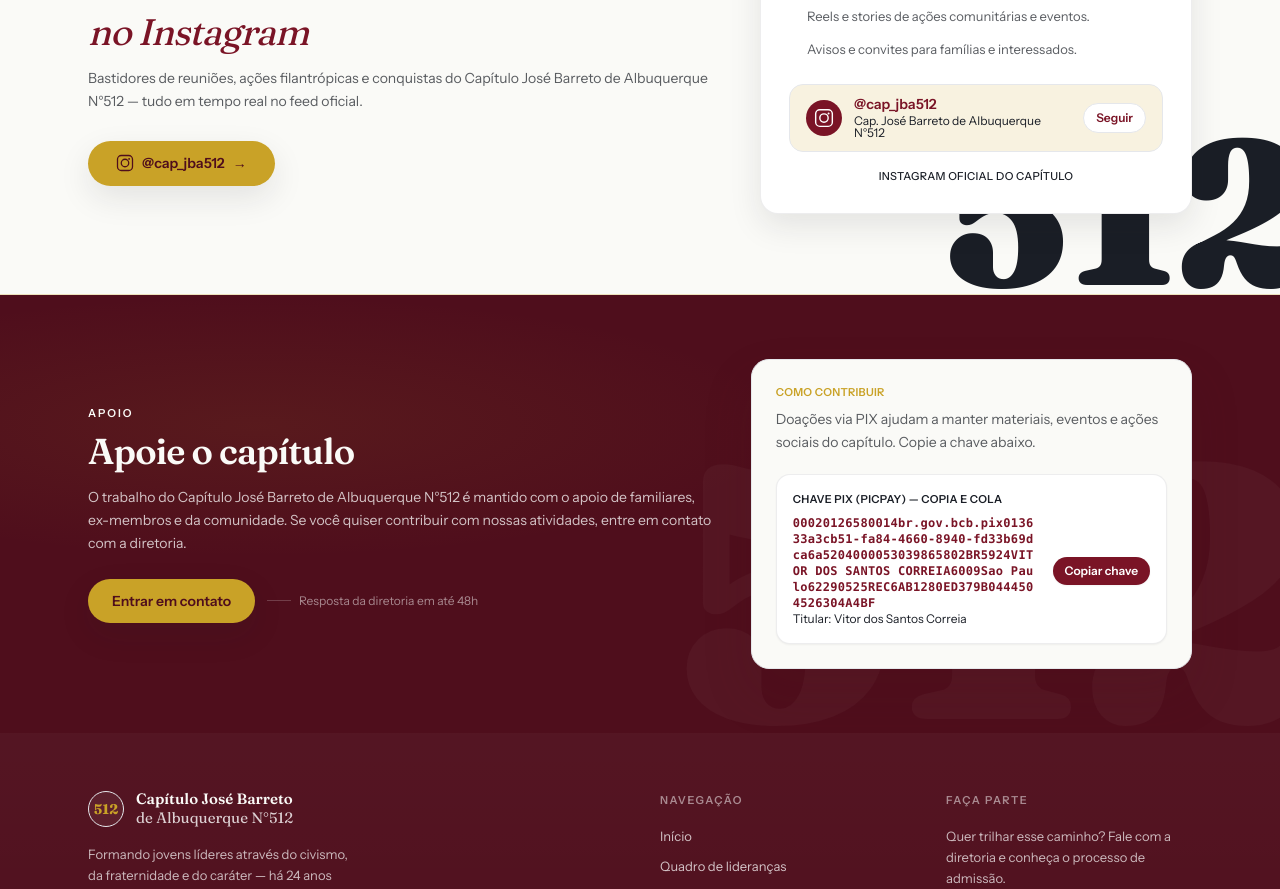
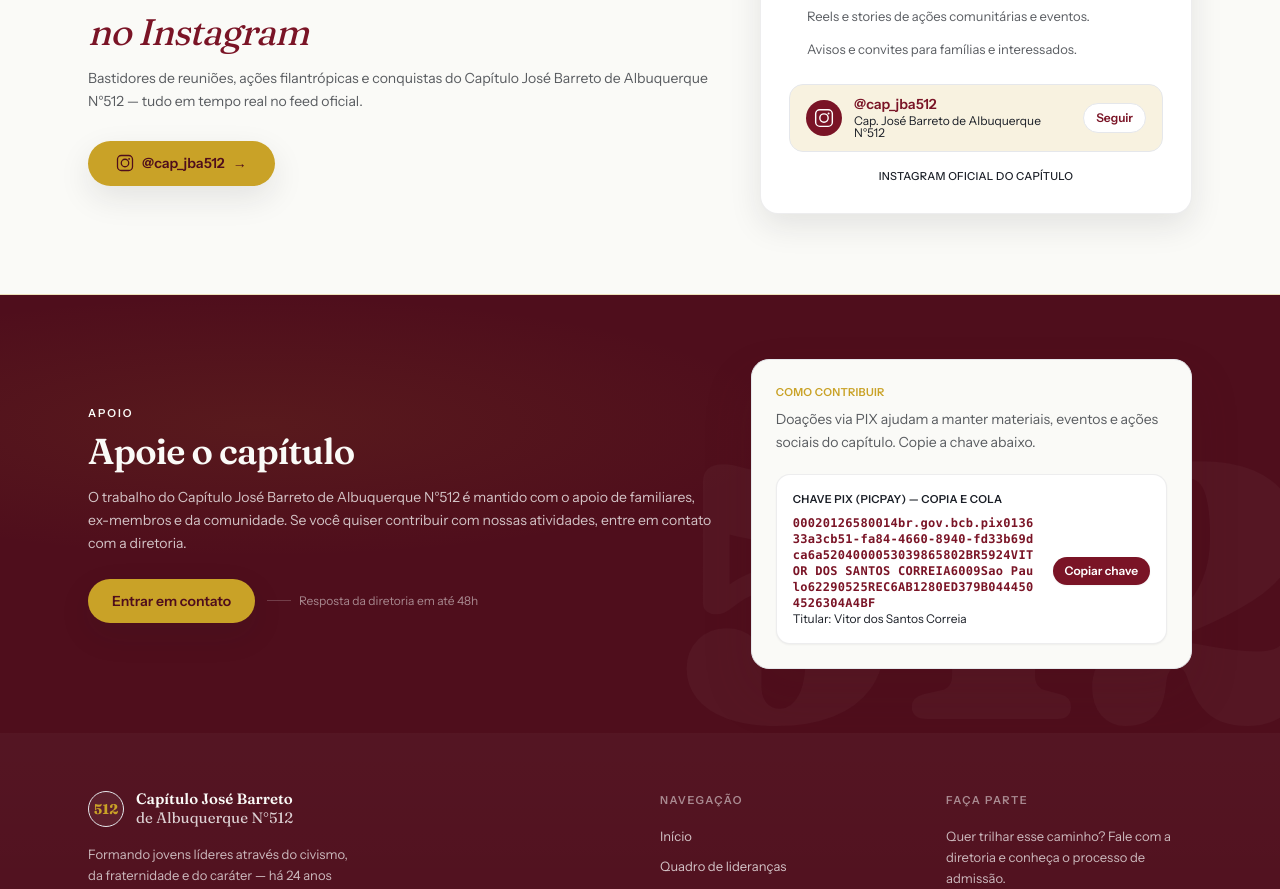
Before and after one commit to vitorcorreia20/site-jba, a Next.js app: page / in a window 1280 px wide. Shown: the part 6100-6989 px from the top of the page. Built offline with nearby package versions, Linux system fonts and the light colour scheme.

Commit message:
fix: remove watermark 512

```diff
--- a/components/InstagramSection.tsx
+++ b/components/InstagramSection.tsx
@@ -22,14 +22,6 @@ function InstagramIcon({ className = "h-5 w-5" }: { className?: string }) {
 export default function InstagramSection() {
   return (
     <section className="relative overflow-hidden border-y border-[var(--gold-border)] bg-[var(--paper)]">
-      {/* watermark 512 sutil */}
-      <div
-        aria-hidden
-        className="numeral-watermark pointer-events-none absolute -right-8 bottom-0 select-none text-[26vw] font-black leading-none text-[var(--crimson)]/[0.035] lg:text-[16vw]"
-      >
-        512
-      </div>
-
       <div className="relative mx-auto grid max-w-6xl gap-8 px-6 py-14 sm:py-16 lg:grid-cols-12 lg:items-center lg:gap-12 lg:py-20">
         {/* Esquerda – editorial */}
         <div className="lg:col-span-7">
```
